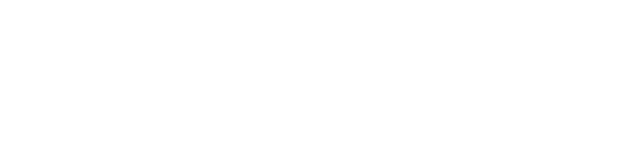
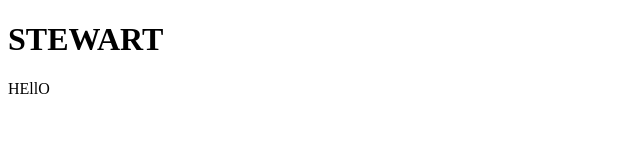
Before and after one commit to stewwxcode/Git-test1-repo, a plain HTML site: page index.html in a window 1280 px wide. Shown: the whole page, without its empty margins (0-640 px from the left). Drawn offline with Linux system fonts and the light colour scheme.

Commit message:
Third commit

```diff
--- a/index.html
+++ b/index.html
@@ -5,6 +5,7 @@
     <title>HTML</title>
   </head>
   <body>
-
+<h1>STEWART</h1>
+<p>HEllO</p>
   </body>
 </html>
```
